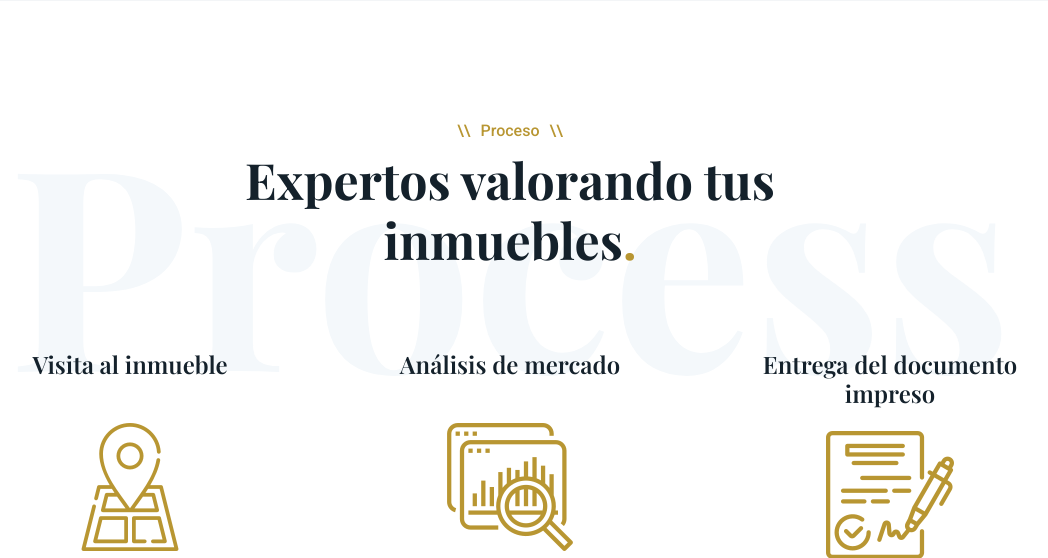
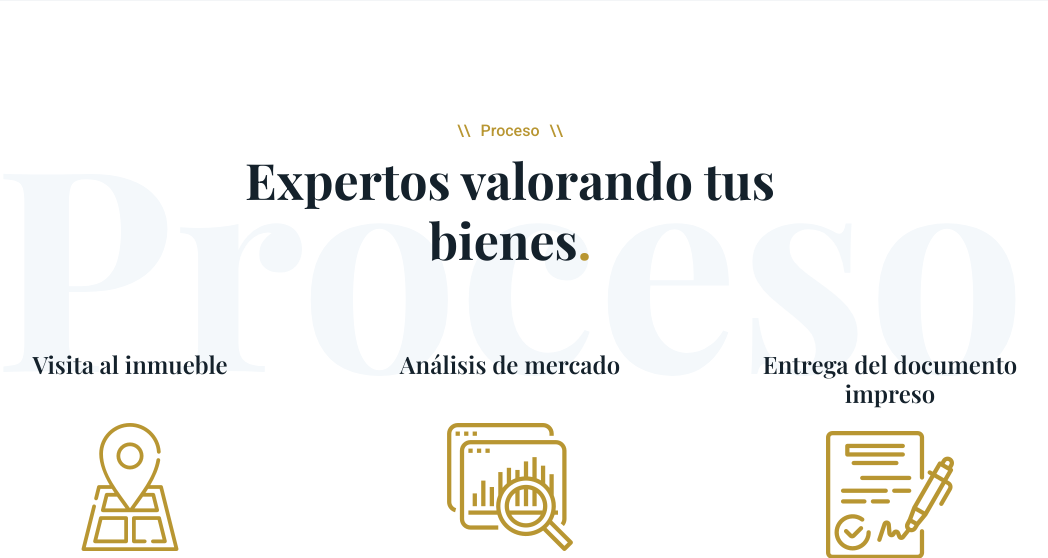
Before and after one commit to Ivonnemtz96/finisterra, a PHP site: page /index.php in a window 1280 px wide. Shown: the part 2552-3110 px from the top of the page, without its empty margins (130-1178 px from the left). Run offline with PHP 8.4, Linux system fonts and the light colour scheme; data that the repository does not hold is empty; some libraries are stand-ins or nearby versions.

Commit message:
área de proceso ok

```diff
--- a/modules/index.php
+++ b/modules/index.php
@@ -200,11 +200,11 @@
         <div class="section-header">
             <div class="section-heading">
                 <h6 class="text-orange mb-xl-10 sub-heading"><span>Proceso</span></h6>
-                <h3 class="text-blue fw-700 title">Expertos valorando tus inmuebles<span class="text-orange">.</span>
+                <h3 class="text-blue fw-700 title">Expertos valorando tus bienes<span class="text-orange">.</span>
                 </h3>
             </div>
         </div>
-        <div class="lb-big-text">Process</div>
+        <div class="lb-big-text">Proceso</div>
         <div class="row">
             <div class="col-lg-4 col-sm-6">
                 <div class="process-box">
```
